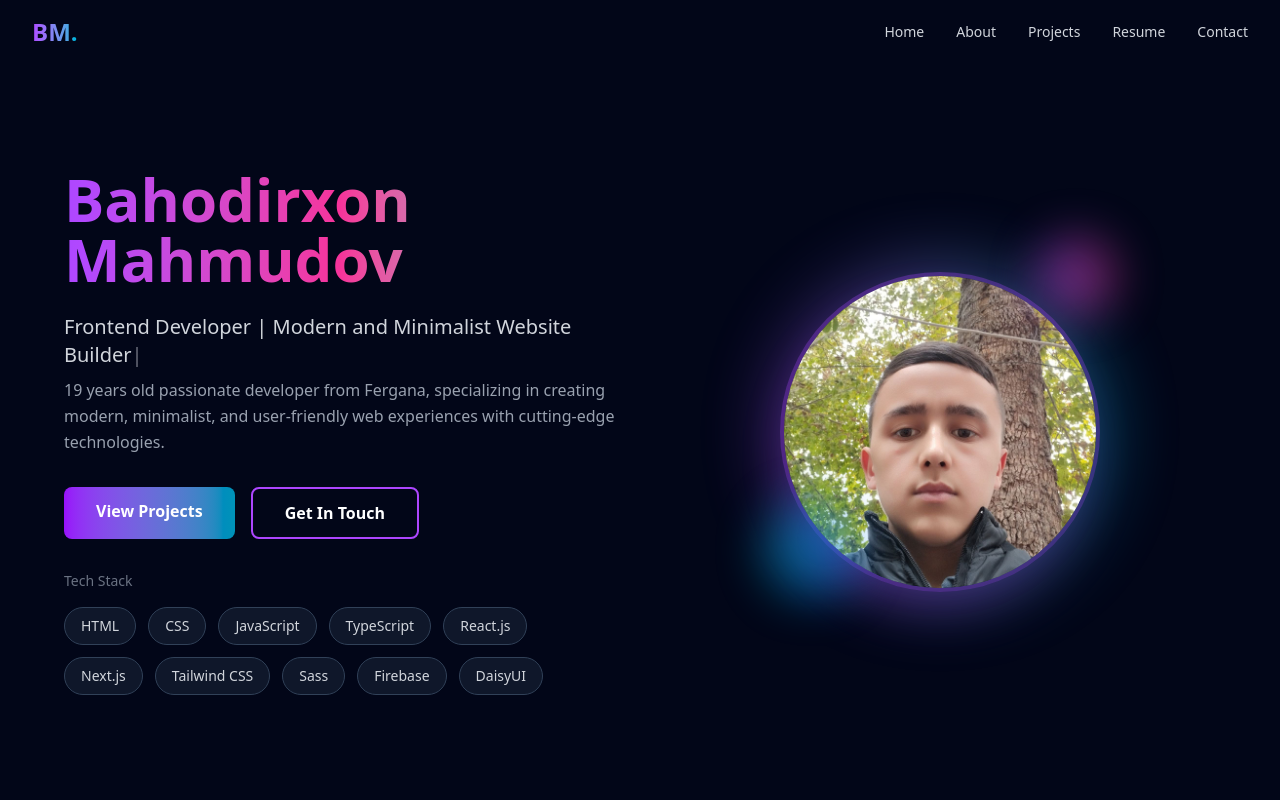
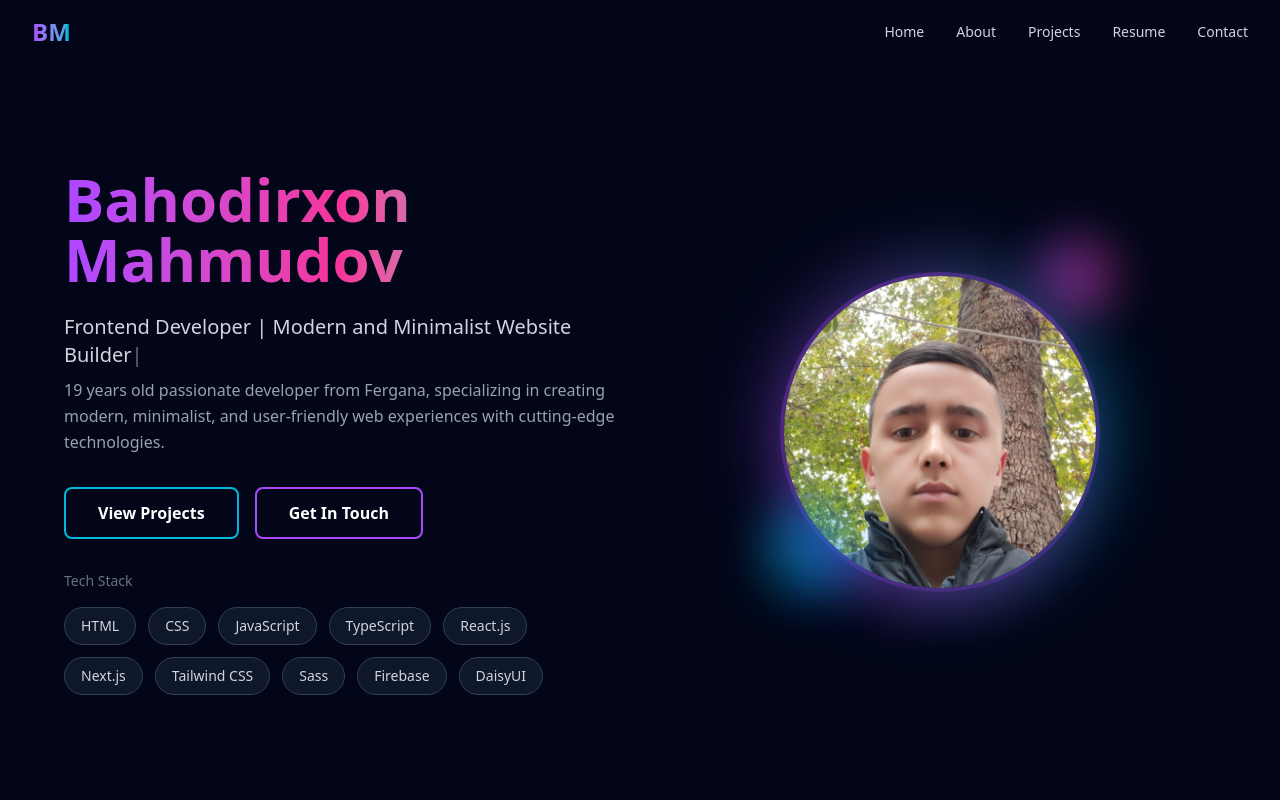
Before and after one commit to mahmudovb10/Portfolio, a React (Vite) app: page / in a window 1280 px wide. Shown: the top 800 px of the page. Built offline with nearby package versions, Linux system fonts and the light colour scheme.

Commit message:
update Home

```diff
--- a/src/components/Navbar.tsx
+++ b/src/components/Navbar.tsx
@@ -42,7 +42,7 @@ const Navbar = () => {
           <div className="flex items-center justify-between h-16">
             <div className="shrink-0">
               <span className="text-2xl font-bold bg-linear-to-r from-purple-500 to-cyan-500 bg-clip-text text-transparent">
-                BM.
+                BM
               </span>
             </div>
             <div className="flex items-center space-x-8">
--- a/src/pages/Home.tsx
+++ b/src/pages/Home.tsx
@@ -70,7 +70,7 @@ const HomePage = () => {
             >
               <a
                 href="#projects"
-                className="px-8 py-3 bg-linear-to-r from-purple-600 to-cyan-600 rounded-lg font-semibold hover:shadow-lg hover:shadow-purple-500/50 transition-all duration-300 transform hover:-translate-y-1"
+                className="px-8 py-3 bg-linear-to-r border-2 border-cyan-500 hover:bg-cyan-500/10  hover:shadow-cyan-500/50 rounded-lg font-semibold hover:shadow-lg  transition-all duration-300 transform hover:-translate-y-1"
               >
                 View Projects
               </a>
```
